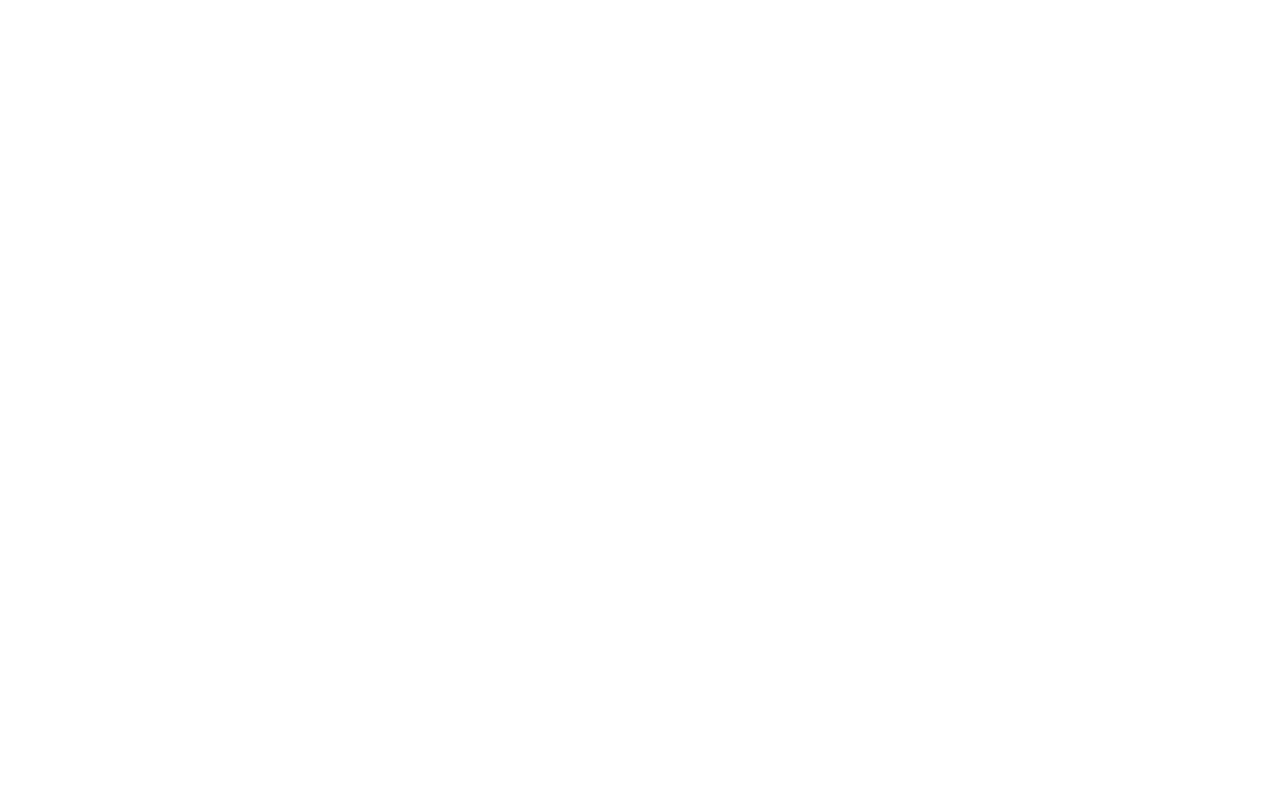
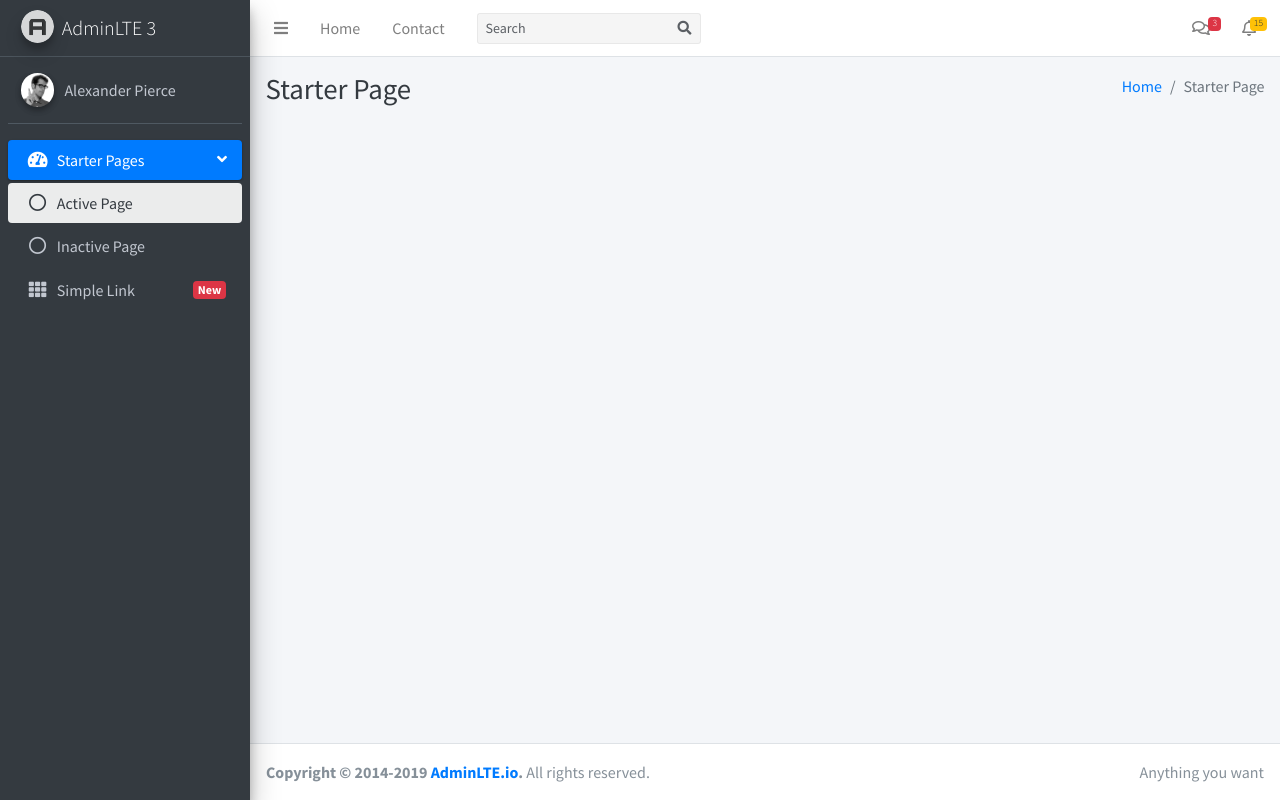
Before and after one commit to jhonfa94/pos, a PHP site: page / in a window 1280 px wide. Before the commit the page is empty. Run offline with PHP 8.4, Linux system fonts and the light colour scheme; some libraries are stand-ins or nearby versions.

Commit message:
iniciando con la modularizacion

```diff
--- /dev/null
+++ b/controllers/plantilla.controlador.php
@@ -0,0 +1,11 @@
+<?php
+
+class ControladorPlantilla {
+
+    function ctrPlantilla(){
+
+        include 'views/plantilla.php';
+
+    }
+
+}
--- a/index.php
+++ b/index.php
@@ -1 +1,6 @@
 <?php
+
+require_once 'controllers/plantilla.controlador.php';
+
+$plantilla = new ControladorPlantilla();
+$plantilla->ctrPlantilla();
--- /dev/null
+++ b/models/conexion.php
@@ -0,0 +1 @@
+<?php
--- /dev/null
+++ b/views/js/plantilla.js
@@ -0,0 +1,3 @@
+/*================================================
+
+================================================*/
--- /dev/null
+++ b/views/plantilla.php
@@ -0,0 +1,279 @@
+<!DOCTYPE html>
+<!--
+This is a starter template page. Use this page to start your new project from
+scratch. This page gets rid of all links and provides the needed markup only.
+-->
+<html lang="en">
+
+<head>
+  <meta charset="utf-8">
+  <meta name="viewport" content="width=device-width, initial-scale=1">
+  <meta http-equiv="x-ua-compatible" content="ie=edge">
+
+  <title>Inventory System</title>
+
+  <!--================================================
+        PUGINS DE CSS
+   ================================================-->
+
+  <!-- Font Awesome Icons -->
+  <link rel="stylesheet" href="views/plugins/fontawesome-free/css/all.min.css">
+  <!-- Theme style -->
+  <link rel="stylesheet" href="views/dist/css/adminlte.min.css">
+  <!-- Google Font: Source Sans Pro -->
+  <link href="https://fonts.googleapis.com/css?family=Source+Sans+Pro:300,400,400i,700" rel="stylesheet">
+
+  <!--================================================
+          PLUGINS JAVASCRIPT
+  ================================================-->
+
+  <!-- jQuery -->
+  <script src="views/plugins/jquery/jquery.min.js"></script>
+  <!-- Bootstrap 4 -->
+  <script src="views/plugins/bootstrap/js/bootstrap.bundle.min.js"></script>
+  <!-- AdminLTE App -->
+  <!-- <script src="views/dist/js/adminlte.min.js"></script> -->
+
+
+</head>
+
+<body class="hold-transition sidebar-mini">
+  <div class="wrapper">
+
+    <!-- Navbar -->
+    <nav class="main-header navbar navbar-expand navbar-white navbar-light">
+      <!-- Left navbar links -->
+      <ul class="navbar-nav">
+        <li class="nav-item">
+          <a class="nav-link" data-widget="pushmenu" href="#"><i class="fas fa-bars"></i></a>
+        </li>
+        <li class="nav-item d-none d-sm-inline-block">
+          <a href="index3.html" class="nav-link">Home</a>
+        </li>
+        <li class="nav-item d-none d-sm-inline-block">
+          <a href="#" class="nav-link">Contact</a>
+        </li>
+      </ul>
+
+      <!-- SEARCH FORM -->
+      <form class="form-inline ml-3">
+        <div class="input-group input-group-sm">
+          <input class="form-control form-control-navbar" type="search" placeholder="Search" aria-label="Search">
+          <div class="input-group-append">
+            <button class="btn btn-navbar" type="submit">
+              <i class="fas fa-search"></i>
+            </button>
+          </div>
+        </div>
+      </form>
+
+      <!-- Right navbar links -->
+      <ul class="navbar-nav ml-auto">
+        <!-- Messages Dropdown Menu -->
+        <li class="nav-item dropdown">
+          <a class="nav-link" data-toggle="dropdown" href="#">
+            <i class="far fa-comments"></i>
+            <span class="badge badge-danger navbar-badge">3</span>
+          </a>
+          <div class="dropdown-menu dropdown-menu-lg dropdown-menu-right">
+            <a href="#" class="dropdown-item">
+              <!-- Message Start -->
+              <div class="media">
+                <img src="dist/img/user1-128x128.jpg" alt="User Avatar" class="img-size-50 mr-3 img-circle">
+                <div class="media-body">
+                  <h3 class="dropdown-item-title">
+                    Brad Diesel
+                    <span class="float-right text-sm text-danger"><i class="fas fa-star"></i></span>
+                  </h3>
+                  <p class="text-sm">Call me whenever you can...</p>
+                  <p class="text-sm text-muted"><i class="far fa-clock mr-1"></i> 4 Hours Ago</p>
+                </div>
+              </div>
+              <!-- Message End -->
+            </a>
+            <div class="dropdown-divider"></div>
+            <a href="#" class="dropdown-item">
+              <!-- Message Start -->
+              <div class="media">
+                <img src="dist/img/user8-128x128.jpg" alt="User Avatar" class="img-size-50 img-circle mr-3">
+                <div class="media-body">
+                  <h3 class="dropdown-item-title">
+                    John Pierce
+                    <span class="float-right text-sm text-muted"><i class="fas fa-star"></i></span>
+                  </h3>
+                  <p class="text-sm">I got your message bro</p>
+                  <p class="text-sm text-muted"><i class="far fa-clock mr-1"></i> 4 Hours Ago</p>
+                </div>
+              </div>
+              <!-- Message End -->
+            </a>
+            <div class="dropdown-divider"></div>
+            <a href="#" class="dropdown-item">
+              <!-- Message Start -->
+              <div class="media">
+                <img src="dist/img/user3-128x128.jpg" alt="User Avatar" class="img-size-50 img-circle mr-3">
+                <div class="media-body">
+                  <h3 class="dropdown-item-title">
+                    Nora Silvester
+                    <span class="float-right text-sm text-warning"><i class="fas fa-star"></i></span>
+                  </h3>
+                  <p class="text-sm">The subject goes here</p>
+                  <p class="text-sm text-muted"><i class="far fa-clock mr-1"></i> 4 Hours Ago</p>
+                </div>
+              </div>
+              <!-- Message End -->
+            </a>
+            <div class="dropdown-divider"></div>
+            <a href="#" class="dropdown-item dropdown-footer">See All Messages</a>
+          </div>
+        </li>
+        <!-- Notifications Dropdown Menu -->
+        <li class="nav-item dropdown">
+          <a class="nav-link" data-toggle="dropdown" href="#">
+            <i class="far fa-bell"></i>
+            <span class="badge badge-warning navbar-badge">15</span>
+          </a>
+          <div class="dropdown-menu dropdown-menu-lg dropdown-menu-right">
+            <span class="dropdown-header">15 Notifications</span>
+            <div class="dropdown-divider"></div>
+            <a href="#" class="dropdown-item">
+              <i class="fas fa-envelope mr-2"></i> 4 new messages
+              <span class="float-right text-muted text-sm">3 mins</span>
+            </a>
+            <div class="dropdown-divider"></div>
+            <a href="#" class="dropdown-item">
+              <i class="fas fa-users mr-2"></i> 8 friend requests
+              <span class="float-right text-muted text-sm">12 hours</span>
+            </a>
+            <div class="dropdown-divider"></div>
+            <a href="#" class="dropdown-item">
+              <i class="fas fa-file mr-2"></i> 3 new reports
+              <span class="float-right text-muted text-sm">2 days</span>
+            </a>
+            <div class="dropdown-divider"></div>
+            <a href="#" class="dropdown-item dropdown-footer">See All Notifications</a>
+          </div>
+        </li>
+
+      </ul>
+    </nav>
+    <!-- /.navbar -->
+
+    <!-- Main Sidebar Container -->
+    <aside class="main-sidebar sidebar-dark-primary elevation-4">
+      <!-- Brand Logo -->
+      <a href="index3.html" class="brand-link">
+        <img src="views/dist/img/AdminLTELogo.png" alt="AdminLTE Logo" class="brand-image img-circle elevation-3" style="opacity: .8">
+        <span class="brand-text font-weight-light">AdminLTE 3</span>
+      </a>
+
+      <!-- Sidebar -->
+      <div class="sidebar">
+        <!-- Sidebar user panel (optional) -->
+        <div class="user-panel mt-3 pb-3 mb-3 d-flex">
+          <div class="image">
+            <img src="views/dist/img/user2-160x160.jpg" class="img-circle elevation-2" alt="User Image">
+          </div>
+          <div class="info">
+            <a href="#" class="d-block">Alexander Pierce</a>
+          </div>
+        </div>
+
+        <!-- Sidebar Menu -->
+        <nav class="mt-2">
+          <ul class="nav nav-pills nav-sidebar flex-column" data-widget="treeview" role="menu" data-accordion="false">
+            <!-- Add icons to the links using the .nav-icon class
+               with font-awesome or any other icon font library -->
+            <li class="nav-item has-treeview menu-open">
+              <a href="#" class="nav-link active">
+                <i class="nav-icon fas fa-tachometer-alt"></i>
+                <p>
+                  Starter Pages
+                  <i class="right fas fa-angle-left"></i>
+                </p>
+              </a>
+              <ul class="nav nav-treeview">
+                <li class="nav-item">
+                  <a href="#" class="nav-link active">
+                    <i class="far fa-circle nav-icon"></i>
+                    <p>Active Page</p>
+                  </a>
+                </li>
+                <li class="nav-item">
+                  <a href="#" class="nav-link">
+                    <i class="far fa-circle nav-icon"></i>
+                    <p>Inactive Page</p>
+                  </a>
+                </li>
+              </ul>
+            </li>
+            <li class="nav-item">
+              <a href="#" class="nav-link">
+                <i class="nav-icon fas fa-th"></i>
+                <p>
+                  Simple Link
+                  <span class="right badge badge-danger">New</span>
+                </p>
+              </a>
+            </li>
+          </ul>
+        </nav>
+        <!-- /.sidebar-menu -->
+      </div>
+      <!-- /.sidebar -->
+    </aside>
+
+    <!-- Content Wrapper. Contains page content -->
+    <div class="content-wrapper">
+      <!-- Content Header (Page header) -->
+      <div class="content-header">
+        <div class="container-fluid">
+          <div class="row mb-2">
+            <div class="col-sm-6">
+              <h1 class="m-0 text-dark">Starter Page</h1>
+            </div><!-- /.col -->
+            <div class="col-sm-6">
+              <ol class="breadcrumb float-sm-right">
+                <li class="breadcrumb-item"><a href="#">Home</a></li>
+                <li class="breadcrumb-item active">Starter Page</li>
+              </ol>
+            </div><!-- /.col -->
+          </div><!-- /.row -->
+        </div><!-- /.container-fluid -->
+      </div>
+      <!-- /.content-header -->
+
+      <!-- Main content -->
+      <div class="content">
+        <div class="container-fluid">
+          <div class="row">
+
+          </div>
+          <!-- /.row -->
+        </div><!-- /.container-fluid -->
+      </div>
+      <!-- /.content -->
+    </div>
+    <!-- /.content-wrapper -->
+
+
+
+    <!-- Main Footer -->
+    <footer class="main-footer">
+      <!-- To the right -->
+      <div class="float-right d-none d-sm-inline">
+        Anything you want
+      </div>
+      <!-- Default to the left -->
+      <strong>Copyright &copy; 2014-2019 <a href="https://adminlte.io">AdminLTE.io</a>.</strong> All rights reserved.
+    </footer>
+  </div>
+  <!-- ./wrapper -->
+
+
+
+
+  <script src='js/plantilla.js'></script>
+</body>
+
+</html>
```
